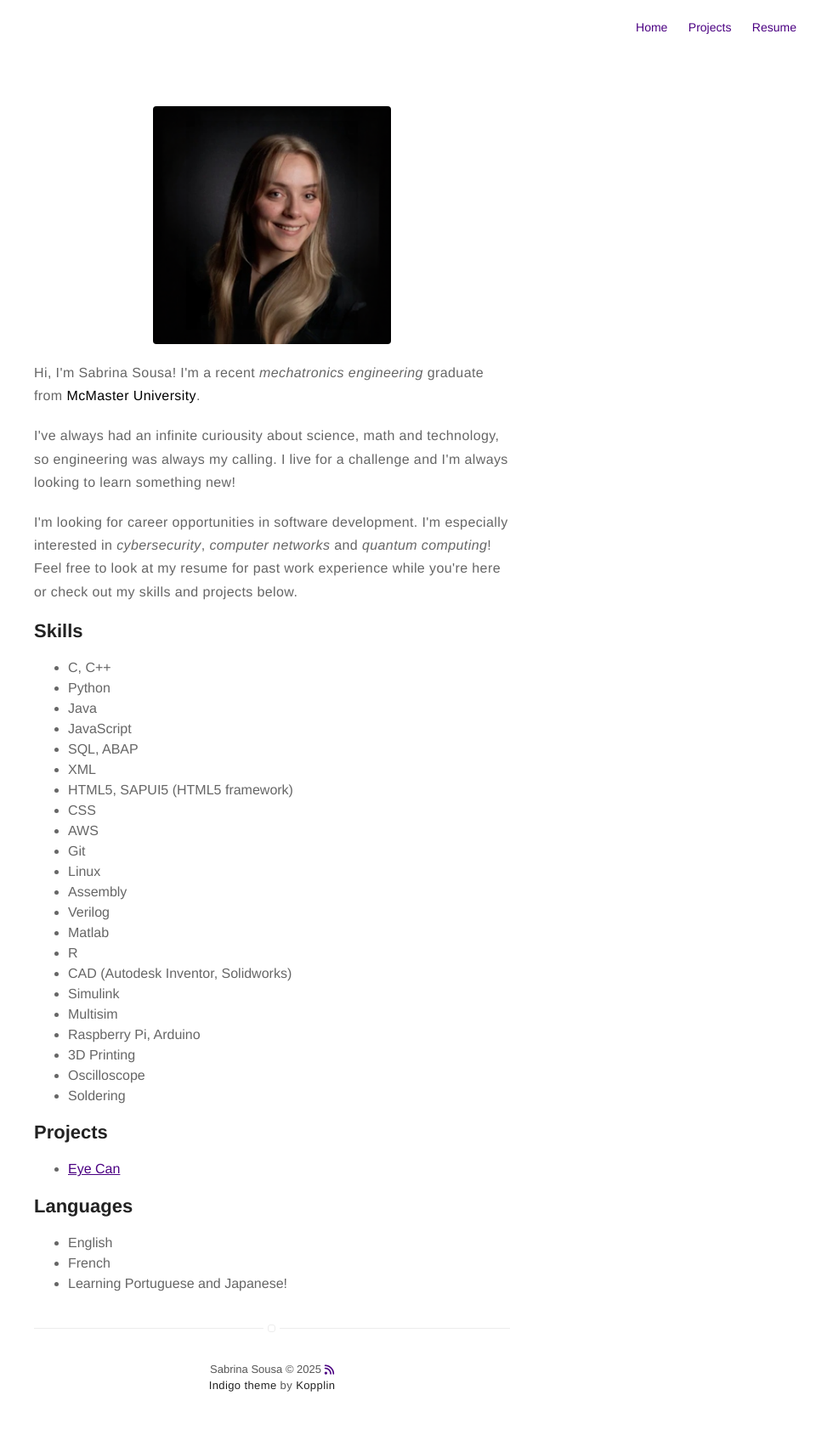
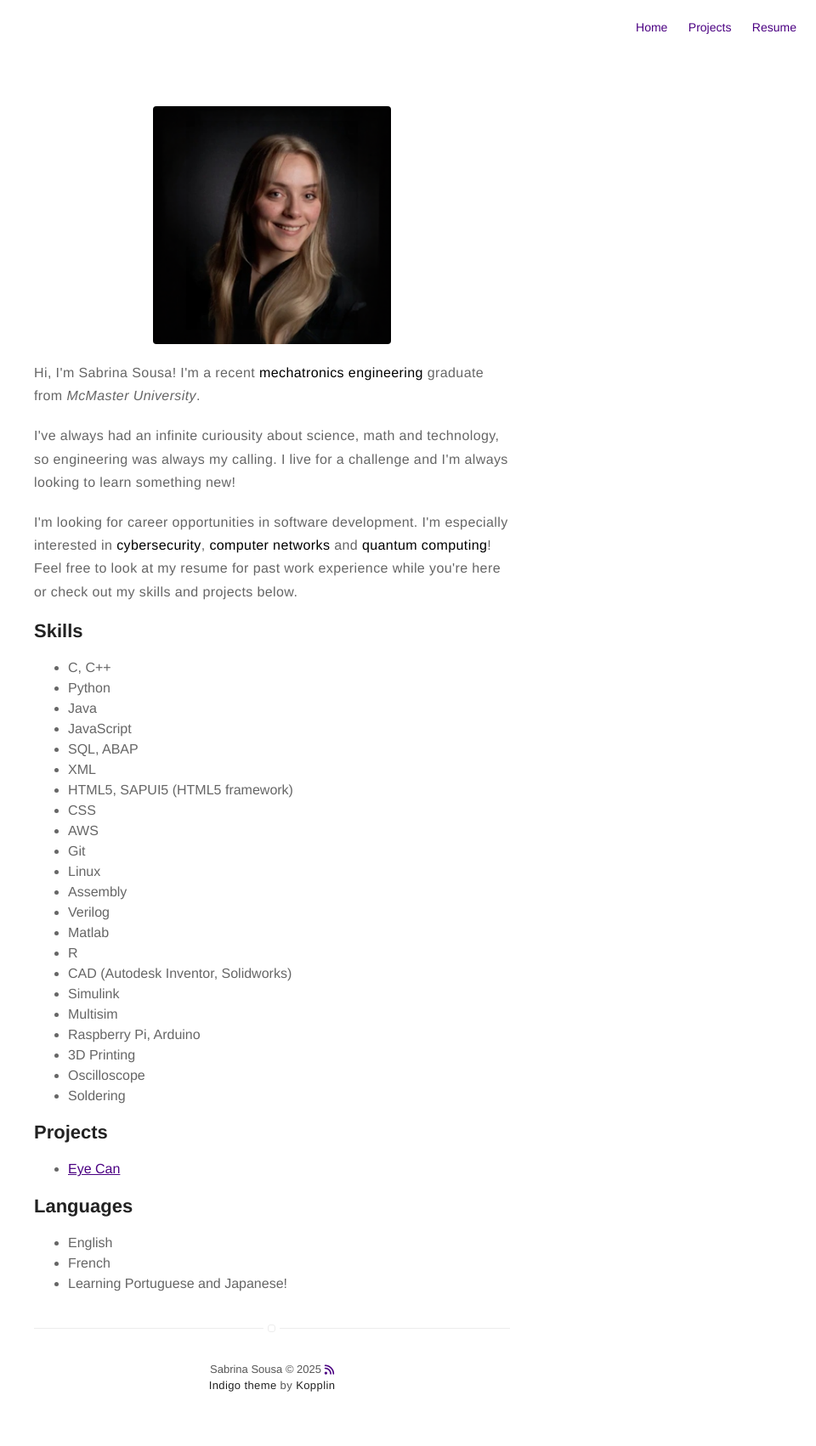
Before and after one commit to sabrina-v-sousa/sabrina-v-sousa.github.io, a Jekyll site: the page built from about.md, in a window 1280 px wide. Shown: the whole page at 85% size, without its empty margins (320-1280 px from the left). Built offline with Jekyll 4.4.1, drawn with Linux system fonts in a browser that asks for light colours; nearby versions of some CDN libraries.

```diff
--- a/about.md
+++ b/about.md
@@ -4,11 +4,11 @@ layout: page
 ---
 ![Profile Image]({% if site.external-image %}{{ site.picture }}{% else %}{{ site.url }}/{{ site.picture }}{% endif %})
 
-<p>Hi, I'm Sabrina Sousa! I'm a recent <em>mechatronics engineering</em> graduate from <strong>McMaster University</strong>.</p>
+<p>Hi, I'm Sabrina Sousa! I'm a recent <strong>mechatronics engineering</strong> graduate from <em>McMaster University</em>.</p>
 
 <p>I've always had an infinite curiousity about science, math and technology, so engineering was always my calling. I live for a challenge and I'm always looking to learn something new!</p>
 
-<p>I'm looking for career opportunities in software development. I'm especially interested in <em>cybersecurity</em>, <em>computer networks</em> and <em>quantum computing</em>! Feel free to look at my resume for past work experience while you're here or check out my skills and projects below.</p>
+<p>I'm looking for career opportunities in software development. I'm especially interested in <strong>cybersecurity</strong>, <strong>computer networks</strong> and <strong>quantum computing</strong>! Feel free to look at my resume for past work experience while you're here or check out my skills and projects below.</p>
 
 <h2>Skills</h2>
 
```
